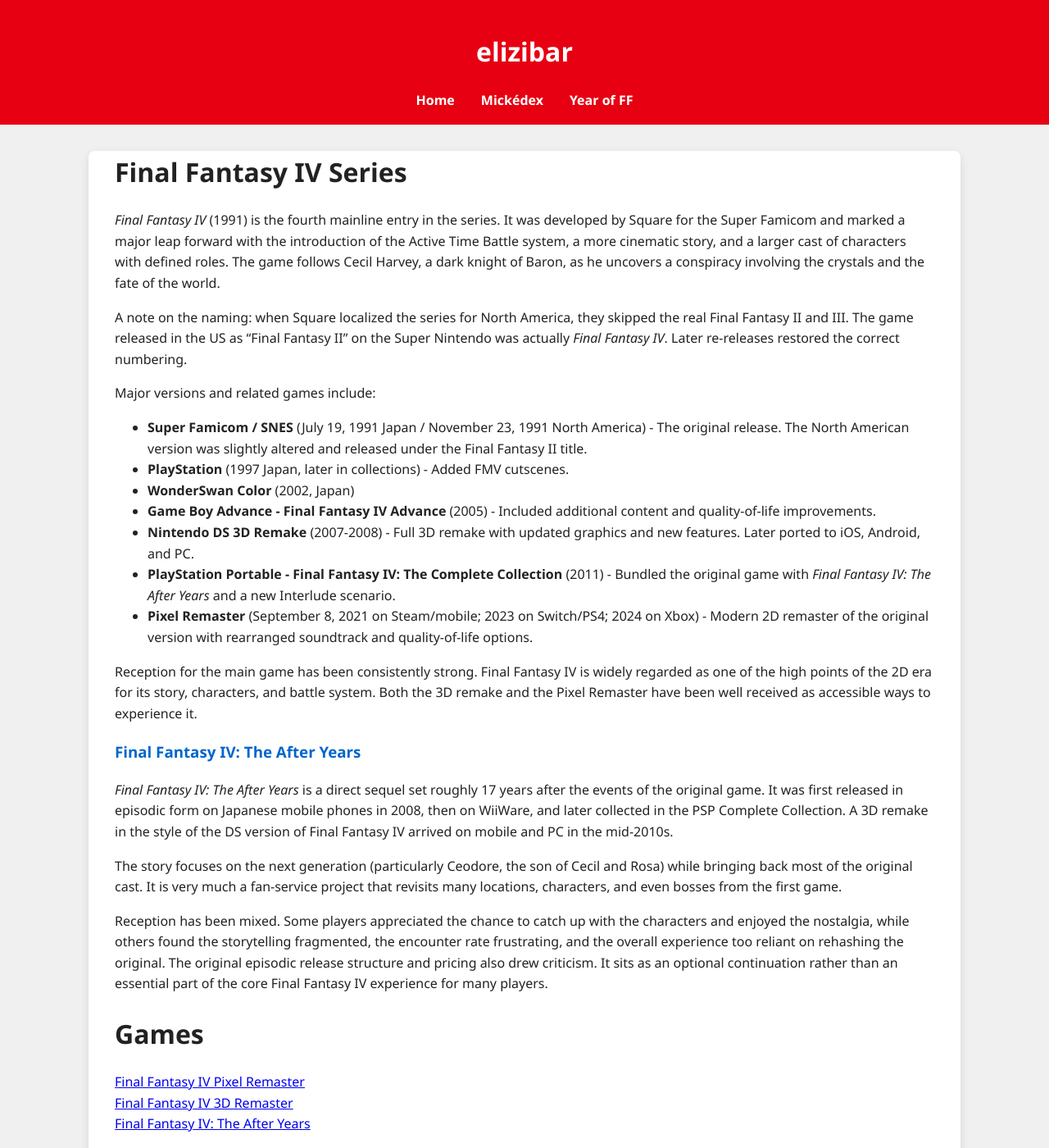
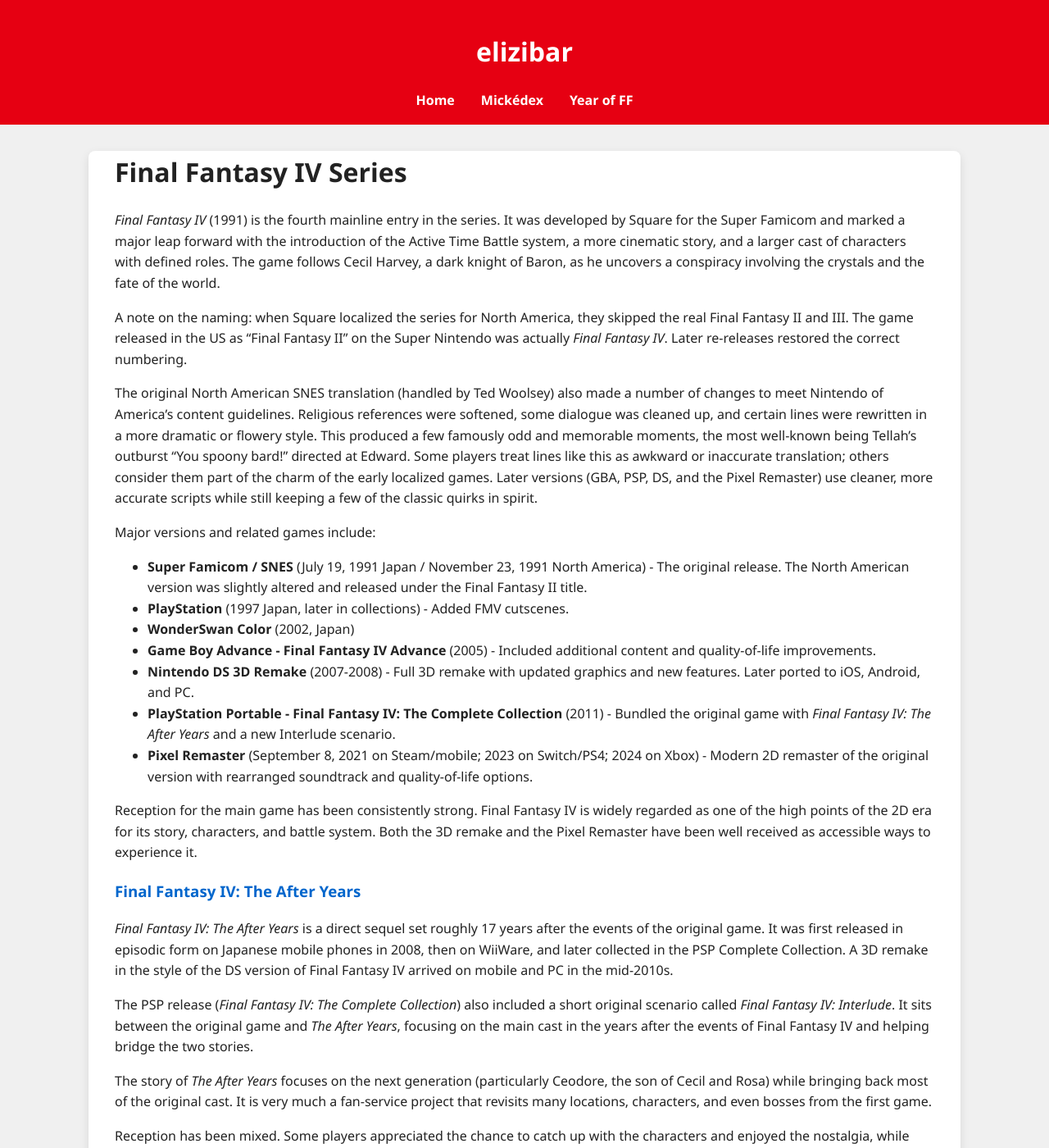
Before and after one commit to elizibar/elizibar.github.io, a Jekyll site: the page built from yearoffinalfantasy/Series/ff4series.md, in a window 1280 px wide and 1400 px high. Shown: the whole window at 82% size. Built offline with Jekyll 4.4.1, drawn with Linux system fonts in a browser that asks for light colours.

Commit message:
Update ff4series.md

```diff
--- a/yearoffinalfantasy/Series/ff4series.md
+++ b/yearoffinalfantasy/Series/ff4series.md
@@ -9,6 +9,8 @@
 *Final Fantasy IV* (1991) is the fourth mainline entry in the series. It was developed by Square for the Super Famicom and marked a major leap forward with the introduction of the Active Time Battle system, a more cinematic story, and a larger cast of characters with defined roles. The game follows Cecil Harvey, a dark knight of Baron, as he uncovers a conspiracy involving the crystals and the fate of the world.
 
 A note on the naming: when Square localized the series for North America, they skipped the real Final Fantasy II and III. The game released in the US as "Final Fantasy II" on the Super Nintendo was actually *Final Fantasy IV*. Later re-releases restored the correct numbering.
+
+The original North American SNES translation (handled by Ted Woolsey) also made a number of changes to meet Nintendo of America’s content guidelines. Religious references were softened, some dialogue was cleaned up, and certain lines were rewritten in a more dramatic or flowery style. This produced a few famously odd and memorable moments, the most well-known being Tellah’s outburst "You spoony bard!" directed at Edward. Some players treat lines like this as awkward or inaccurate translation; others consider them part of the charm of the early localized games. Later versions (GBA, PSP, DS, and the Pixel Remaster) use cleaner, more accurate scripts while still keeping a few of the classic quirks in spirit.
 
 Major versions and related games include:
 
@@ -26,7 +28,9 @@
 
 *Final Fantasy IV: The After Years* is a direct sequel set roughly 17 years after the events of the original game. It was first released in episodic form on Japanese mobile phones in 2008, then on WiiWare, and later collected in the PSP Complete Collection. A 3D remake in the style of the DS version of Final Fantasy IV arrived on mobile and PC in the mid-2010s.
 
-The story focuses on the next generation (particularly Ceodore, the son of Cecil and Rosa) while bringing back most of the original cast. It is very much a fan-service project that revisits many locations, characters, and even bosses from the first game.
+The PSP release (*Final Fantasy IV: The Complete Collection*) also included a short original scenario called *Final Fantasy IV: Interlude*. It sits between the original game and *The After Years*, focusing on the main cast in the years after the events of Final Fantasy IV and helping bridge the two stories.
+
+The story of *The After Years* focuses on the next generation (particularly Ceodore, the son of Cecil and Rosa) while bringing back most of the original cast. It is very much a fan-service project that revisits many locations, characters, and even bosses from the first game.
 
 Reception has been mixed. Some players appreciated the chance to catch up with the characters and enjoyed the nostalgia, while others found the storytelling fragmented, the encounter rate frustrating, and the overall experience too reliant on rehashing the original. The original episodic release structure and pricing also drew criticism. It sits as an optional continuation rather than an essential part of the core Final Fantasy IV experience for many players.
 
```
